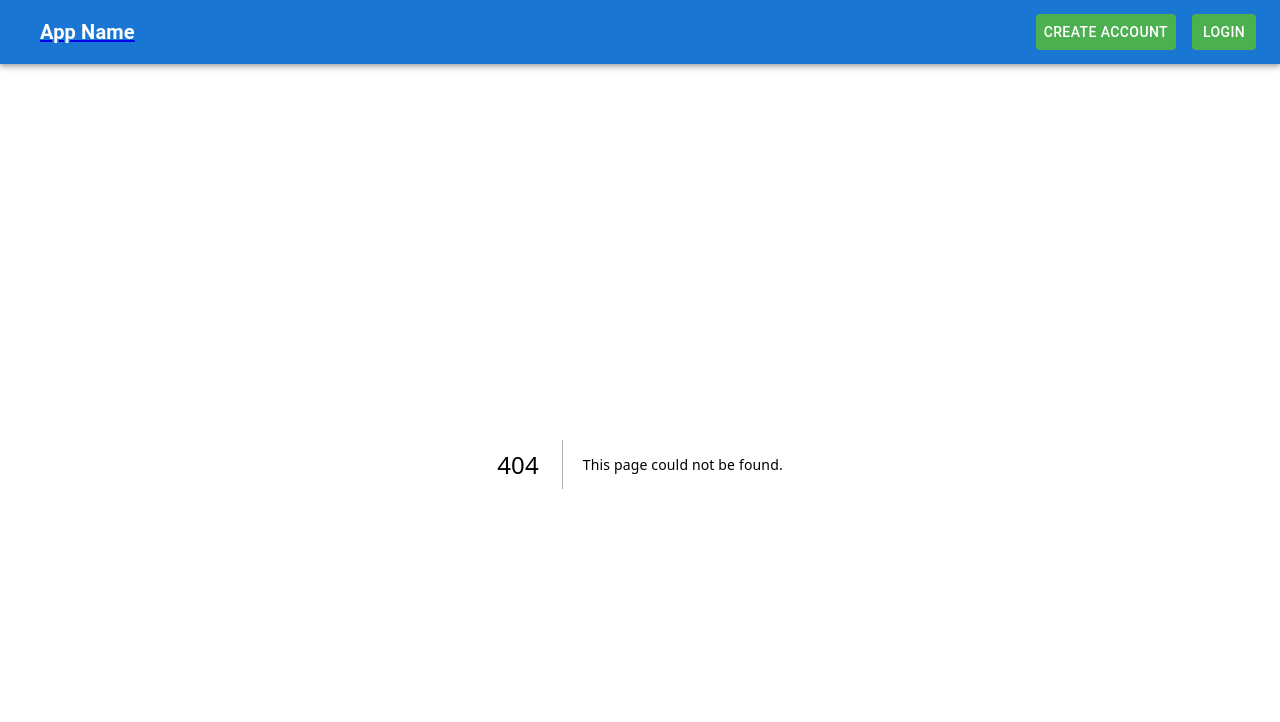
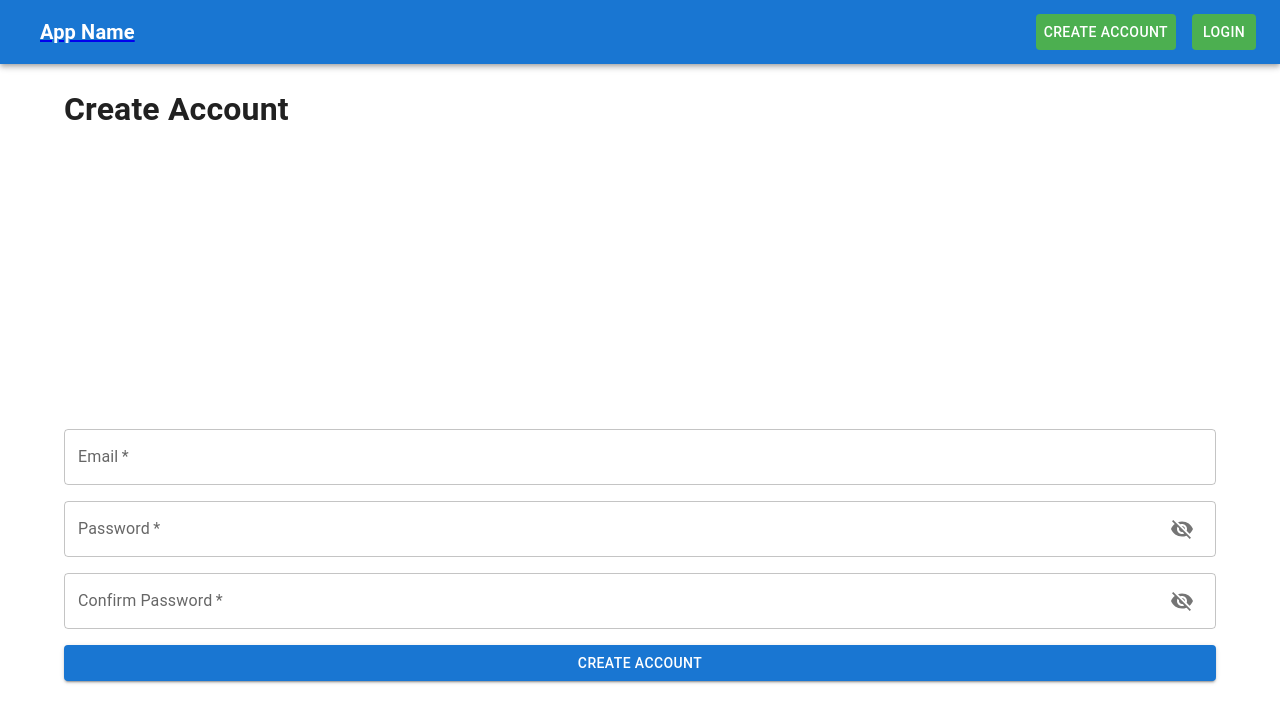
Before and after one commit to leachandryan/TriviaGame, a Next.js app: page /create-account in a window 1280 px wide. Before the commit this address had no page. Shown: the top 722 px of the page. Built offline with nearby package versions, Linux system fonts and the light colour scheme.

Commit message:
added create account form and page

```diff
--- /dev/null
+++ b/src/components/create-account-form.tsx
@@ -0,0 +1,120 @@
+// CreateAccountForm.tsx
+import React, { useState } from 'react';
+import { Button, TextField, IconButton, InputAdornment, Box } from '@mui/material';
+import { Visibility, VisibilityOff } from '@mui/icons-material';
+
+const CreateAccountForm = () => {
+  // State for the email, password and confirm password inputs
+  const [values, setValues] = useState({ email: '', password: '', confirmPassword: '' });
+  // State for the password and confirm password visibility toggle
+  const [showPassword, setShowPassword] = useState({ password: false, confirmPassword: false });
+  // State for the email and confirm password validation errors
+  const [errors, setErrors] = useState({ email: false, confirmPassword: false });
+
+  // Handler for the email, password and confirm password input changes
+  const handleChange = (prop) => (event) => {
+    // Update the values state with the new input
+    setValues({ ...values, [prop]: event.target.value });
+
+    // If the confirmPassword field is being updated, check if it matches the password field
+    if (prop === 'confirmPassword') {
+      setErrors({ ...errors, confirmPassword: event.target.value !== values.password });
+    }
+  };
+
+  // Handler for the password and confirm password visibility toggle click
+  const handleClickShowPassword = (prop) => () => {
+    // Toggle the showPassword state for the clicked input
+    setShowPassword({ ...showPassword, [prop]: !showPassword[prop] });
+  };
+
+  // Handler for the email input blur event
+  const handleEmailBlur = () => {
+    // Regular expression for email validation
+    const emailRegex = /^[A-Z0-9._%+-]+@[A-Z0-9.-]+\.[A-Z]{2,4}$/i;
+    // Set the email error state based on the email validation
+    setErrors({ ...errors, email: !emailRegex.test(values.email) });
+  };
+
+  // Handler for the confirm password input blur event
+  const handleConfirmPasswordBlur = () => {
+    // Set the confirm password error state based on the password match
+    setErrors({ ...errors, confirmPassword: values.password !== values.confirmPassword });
+  };
+
+  // Handler for the form submission
+  const handleSubmit = (event) => {
+    // Prevent the default form submission
+    event.preventDefault();
+    // Here you can add your form submission logic
+  };
+
+  return (
+    <Box
+      component="form"
+      onSubmit={handleSubmit}
+      sx={{
+        display: 'flex',
+        flexDirection: 'column',
+        alignItems: 'center',
+        justifyContent: 'center',
+        height: '100vh',
+        gap: 2, // for margin between items
+      }}
+    >
+      <TextField
+        label="Email"
+        type="email"
+        value={values.email}
+        onChange={handleChange('email')}
+        onBlur={handleEmailBlur}
+        required
+        fullWidth
+        error={errors.email}
+        helperText={errors.email ? 'Please enter a valid email address' : ''}
+      />
+      <TextField
+        label="Password"
+        type={showPassword.password ? 'text' : 'password'}
+        value={values.password}
+        onChange={handleChange('password')}
+        required
+        fullWidth
+        InputProps={{
+          endAdornment: (
+            <InputAdornment position="end">
+              <IconButton onClick={handleClickShowPassword('password')}>
+                {showPassword.password ? <Visibility /> : <VisibilityOff />}
+              </IconButton>
+            </InputAdornment>
+          ),
+        }}
+      />
+      <TextField
+        label="Confirm Password"
+        type={showPassword.confirmPassword ? 'text' : 'password'}
+        value={values.confirmPassword}
+        onChange={handleChange('confirmPassword')}
+        onBlur={handleConfirmPasswordBlur}
+        required
+        fullWidth
+        error={errors.confirmPassword}
+        helperText={errors.confirmPassword ? 'Passwords do not match' : ''}
+        InputProps={{
+          endAdornment: (
+            <InputAdornment position="end">
+              <IconButton onClick={handleClickShowPassword('confirmPassword')}>
+                {showPassword.confirmPassword ? <Visibility /> : <VisibilityOff />}
+              </IconButton>
+            </InputAdornment>
+          ),
+        }}
+      />
+      <Button type="submit" variant="contained" color="primary" fullWidth disabled={errors.email || errors.confirmPassword}>
+        Create Account
+      </Button>
+    </Box>
+  );
+};
+
+export default CreateAccountForm;
--- a/src/components/login-form.tsx
+++ b/src/components/login-form.tsx
@@ -59,7 +59,6 @@ const LoginForm = () => {
         gap: 2, // for margin between items
       }}
     >
-      // Email input field
       <TextField
         label="Email"
         type="email"
@@ -71,7 +70,6 @@ const LoginForm = () => {
         error={emailError}
         helperText={emailError ? 'Please enter a valid email address' : ''}
       />
-      // Password input field with visibility toggle
       <TextField
         label="Password"
         type={showPassword ? 'text' : 'password'}
@@ -92,11 +90,9 @@ const LoginForm = () => {
           ),
         }}
       />
-      // Login button
       <Button type="submit" variant="contained" color="primary" fullWidth disabled={emailError}>
         Login
       </Button>
-      // Forgot password link
       <Link href="/forgot-password" passHref>
         <Button color="secondary">Forgot password?</Button>
       </Link>
--- /dev/null
+++ b/src/pages/create-account.tsx
@@ -0,0 +1,14 @@
+// create-account.tsx
+import React from 'react';
+import CreateAccount from '../components/create-account-form'
+
+const CreateAccountPage = () => {
+  return (
+    <div>
+      <h1>Create Account</h1>
+      <CreateAccount />
+    </div>
+  );
+};
+
+export default CreateAccountPage;
```
